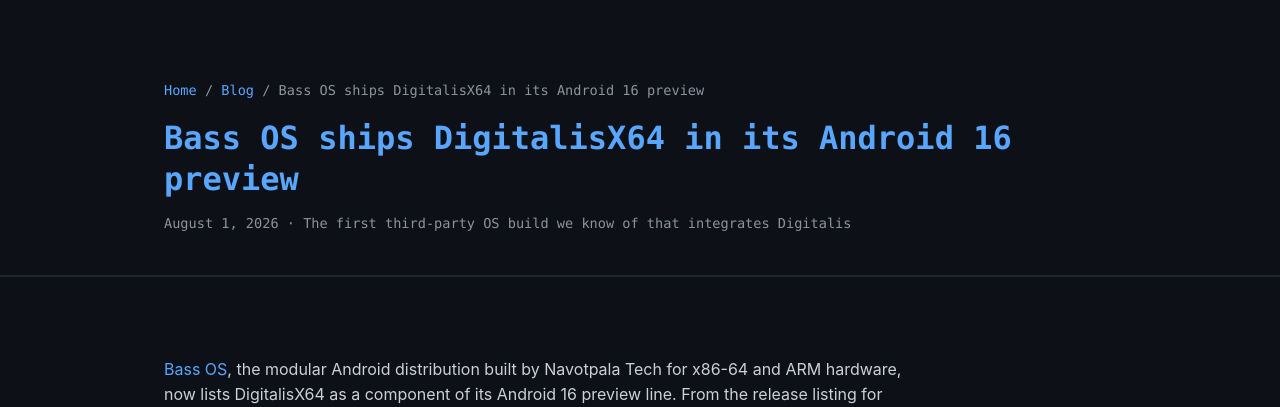
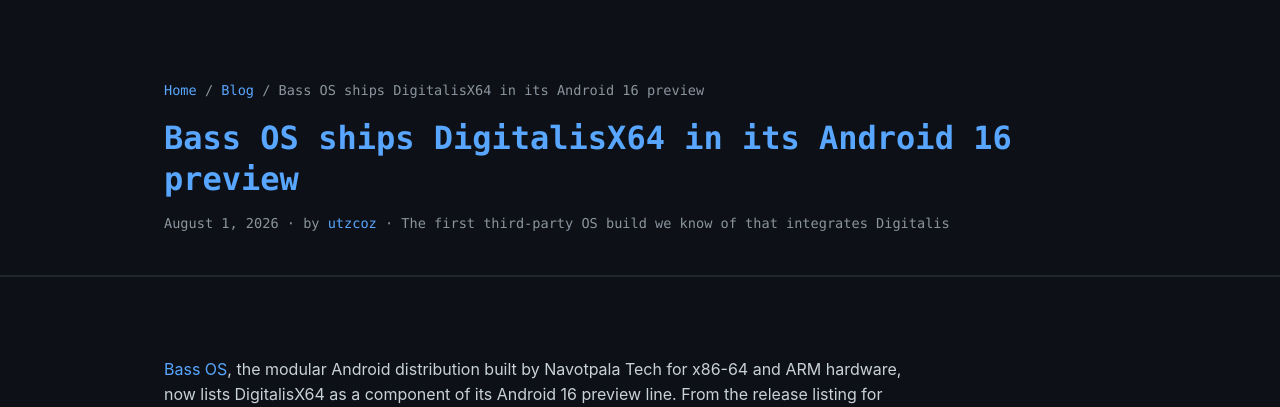
Before and after one commit to DigitalisX64/digitalisx64.github.io, a Jekyll site: the page built from _posts/2026-08-01-bass-os-lineout-a16-ships-digitalisx64.md, in a window 1280 px wide. Shown: the top 407 px of the page. Built offline with Jekyll 4.4.1, drawn with Linux system fonts in a browser that asks for light colours.

Commit message:
site: give posts a byline
The author is a single `author:` mapping in _config.yml, applied to every post;
a post credits someone else by setting the same two keys in its own front
matter. The post page links the name and carries a meta author tag, the blog
index shows the name alone.

```diff
--- a/_config.yml
+++ b/_config.yml
@@ -1,6 +1,12 @@
 title: Digitalis
 description: ARM64-to-x86_64 binary translation for Android
 url: https://digitalisx64.github.io
+
+# Default byline for posts. A post overrides it by setting the same two keys
+# under `author:` in its own front matter.
+author:
+  name: utzcoz
+  url: https://github.com/utzcoz
 
 # Posts are written as Markdown in _posts/ and rendered by _layouts/post.html.
 # A new post needs nothing but a file named _posts/YYYY-MM-DD-slug.md with a
--- a/_layouts/base.html
+++ b/_layouts/base.html
@@ -5,6 +5,10 @@
   <meta name="viewport" content="width=device-width, initial-scale=1.0">
   <title>{{ page.title }} &mdash; Digitalis</title>
   <meta name="description" content="{{ page.description | default: page.summary | default: site.description | strip_newlines }}">
+  {%- assign page_author = page.author | default: site.author %}
+  {%- if page.date and page_author.name %}
+  <meta name="author" content="{{ page_author.name }}">
+  {%- endif %}
   <link rel="stylesheet" href="{{ '/style.css' | relative_url }}">
   <!-- Google Analytics -->
   <script async src="https://www.googletagmanager.com/gtag/js?id=G-LCH8R0W6KL"></script>
--- a/_layouts/post.html
+++ b/_layouts/post.html
@@ -6,7 +6,8 @@ layout: base
     <div class="container">
       <div class="breadcrumb"><a href="{{ '/index.html' | relative_url }}">Home</a> / <a href="{{ '/blog.html' | relative_url }}">Blog</a> / {{ page.title }}</div>
       <h1 class="subhero-title">{{ page.title }}</h1>
-      <p class="post-meta"><time datetime="{{ page.date | date_to_xmlschema }}">{{ page.date | date: "%B %-d, %Y" }}</time>{% if page.summary %} &middot; {{ page.summary }}{% endif %}</p>
+      {% assign author = page.author | default: site.author %}
+      <p class="post-meta"><time datetime="{{ page.date | date_to_xmlschema }}">{{ page.date | date: "%B %-d, %Y" }}</time>{% if author.name %} &middot; by {% if author.url %}<a href="{{ author.url }}" target="_blank" rel="noopener author">{{ author.name }}</a>{% else %}{{ author.name }}{% endif %}{% endif %}{% if page.summary %} &middot; {{ page.summary }}{% endif %}</p>
     </div>
   </header>
 
--- a/blog.html
+++ b/blog.html
@@ -20,8 +20,9 @@ permalink: /blog.html
       {% else %}
       <ul class="post-list">
         {% for post in site.posts %}
+        {% assign author = post.author | default: site.author %}
         <li class="post-card">
-          <p class="post-card-meta"><time datetime="{{ post.date | date_to_xmlschema }}">{{ post.date | date: "%B %-d, %Y" }}</time></p>
+          <p class="post-card-meta"><time datetime="{{ post.date | date_to_xmlschema }}">{{ post.date | date: "%B %-d, %Y" }}</time>{% if author.name %} &middot; {{ author.name }}{% endif %}</p>
           <h2 class="post-card-title"><a href="{{ post.url | relative_url }}">{{ post.title }}</a></h2>
           <p class="post-card-excerpt">{{ post.summary | default: post.excerpt | strip_html | strip_newlines | truncate: 240 }}</p>
         </li>
--- a/style.css
+++ b/style.css
@@ -986,6 +986,15 @@ code {
   color: var(--text-secondary);
 }
 
+.post-meta a {
+  color: var(--accent);
+  text-decoration: none;
+}
+
+.post-meta a:hover {
+  text-decoration: underline;
+}
+
 .post-body {
   max-width: 760px;
   color: var(--text);
```
Also changed, not shown: README.md.
